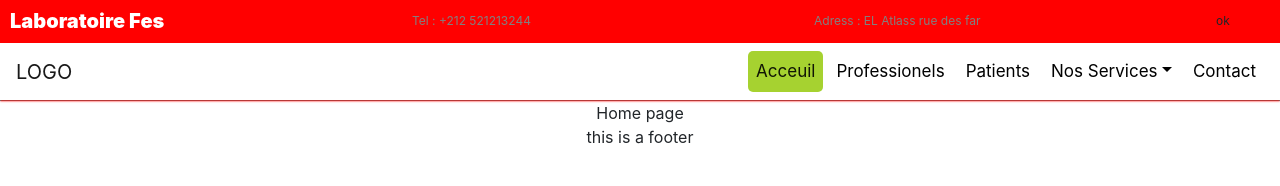
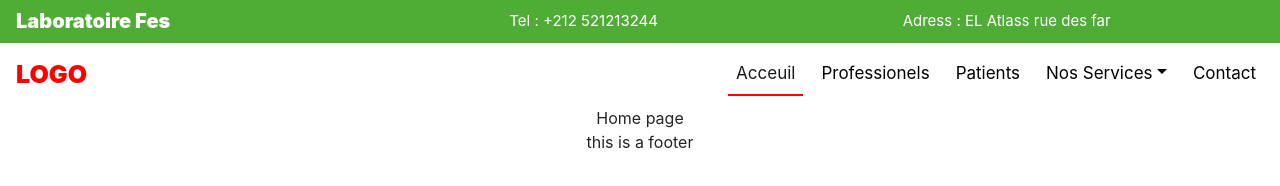
Before and after one commit to hichambendarbi/Reflexing, a React app: page / in a window 1280 px wide. Built offline with nearby package versions, Linux system fonts and the light colour scheme.

Commit message:
headerKJ878SDKJSD

```diff
--- a/src/Component/Navbar1.js
+++ b/src/Component/Navbar1.js
@@ -45,8 +45,7 @@ export default class Example extends React.Component {
                   active="true"
                   style={{
                     color: "#FFFFF",
-                    backgroundColor: "#A6D230",
-                    borderRadius: "5px"
+                    borderBottom: "2px solid red"
                   }}
                 >
                   Acceuil
--- a/src/Layout/Header.js
+++ b/src/Layout/Header.js
@@ -25,10 +25,7 @@ const LaboratoryName = styled.div`
   height: 30px;
   color: white;
   flex: 1;
-  margin-left: 10px;
   font-size: 20px;
-  padding-left: 0px;
-  padding-right: 0px;
   margin-top: 0.5%;
   margin-bottom: 0.5%;
   font-weight: 900;
@@ -37,20 +34,21 @@ const LaboratoryName = styled.div`
 //Tele de laboratoire
 const LaboratoryTele = styled.div`
   background-color: transparent;
-  color: gray;
-  margin-left: 0px;
+  color: white;
   flex: 1;
-  padding-left: 0px;
-  padding-right: 0px;
 `;
 
 //Adress de laboratoire
 const LaboratoireAddress = styled.div`
   width: 40px;
-  color: gray;
+  color: white;
   flex: 1;
-  padding-left: 0px;
-  padding-right: 0px;
+`;
+
+const LaboratoireConnecter = styled.div`
+  width: 40px;
+  color: white;
+  flex: 1;
 `;
 const BoxPrincipale = styled.div`
   width: 100%;
@@ -58,26 +56,28 @@ const BoxPrincipale = styled.div`
 
 const BoxHeader1 = styled.div`
   width: 100%;
-  font-size: 12px;
-  background-color: red;
+  font-size: 15px;
+  background-color: #4fad36;
 `;
 const BoxHeader2 = styled.div`
   width: 100%;
   font-size: 20px;
-  border-bottom: 1px solid lightseagreen;
 `;
 
 const Header = () => (
   <BoxPrincipale style={{ width: "100%" }}>
     <Flex style={{ width: "100%" }}>
-      <BoxHeader1>
-        <Flex row style={{ width: "100%" }}>
+      <BoxHeader1 className="B1">
+        <Flex className="B2" row style={{ width: "100%", marginLeft: "16px" }}>
           <LaboratoryName>Laboratoire Fes</LaboratoryName>
-          <LaboratoryTele>Tel : +212 521213244</LaboratoryTele>
-          <LaboratoireAddress>
-            Adress : EL Atlass rue des far
-          </LaboratoireAddress>
-          <Box style={{ width: "5%" }}>ok</Box>
+          <Box style={{ flex: "2", marginLeft: "100px" }}>
+            <Flex row>
+              <LaboratoryTele>Tel : +212 521213244</LaboratoryTele>
+              <LaboratoireAddress>
+                Adress : EL Atlass rue des far
+              </LaboratoireAddress>
+            </Flex>
+          </Box>
         </Flex>
       </BoxHeader1>
       <BoxHeader2>
--- a/src/styles.css
+++ b/src/styles.css
@@ -13,17 +13,28 @@
 
 .navbar-light .navbar-nav .nav-link {
   color: black;
-  margin-left: 5px;
+  margin-left: 10px;
   font-size: 17px;
 }
 .navbar-light .navbar-nav .nav-link:hover {
-  color: white;
-  background-color: #a6d230;
-  border-radius: 5px;
+  color: #4fad36;
+  border-bottom: 2px solid red;
+  animation-duration: 2s;
 }
 .bg-light {
   background-color: white !important;
-  box-shadow: 0px 1px 2px red, 0px -2px 2px transparent;
+}
+
+.navbar-light .navbar-brand {
+  color: red;
+  font-weight: 900;
+  font-size: 25px;
+}
+
+@media (min-width: 960px) {
+  .B1 .B2 {
+    justify-content: space-around;
+  }
 }
 
 @media screen and (max-width: 800px) {
```
